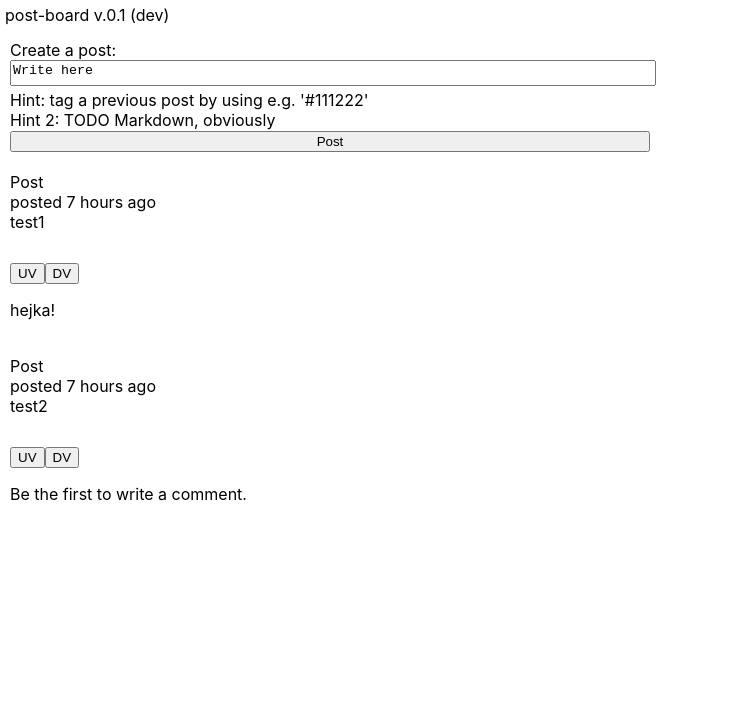
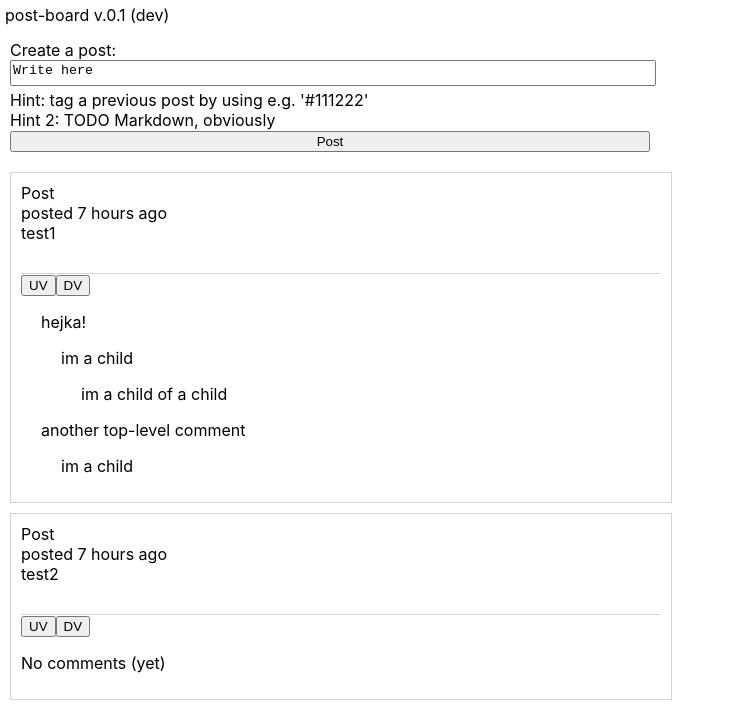
Before and after one commit to kstemp/post-board, a React (Create React App) app in the folder frontend/: page / in a window 1280 px wide. Shown: the top 712 px of the page, without its empty margins (0-729 px from the left). Built offline with nearby package versions, Linux system fonts and the light colour scheme.

Commit message:
Some comment tweaks

```diff
--- a/frontend/src/components/CommentList/CommentList.js
+++ b/frontend/src/components/CommentList/CommentList.js
@@ -8,16 +8,23 @@ type CommentListProps = {
 };
 
 class CommentList extends React.Component<CommentListProps> {
-	render() {
+	// TODO don't wrap every level in another div...
+	renderCommentsForParentID = parentID => {
 		return (
-			<div className={baseClassName}>
-				{this.props.comments ? (
-					this.props.comments.filter(comment => !comment.parentID).map(comment => <p>{comment.text}</p>)
-				) : (
-					<p>Be the first to write a comment.</p>
-				)}
+			<div>
+				{this.props.comments
+					.filter(comment => comment.parentID === parentID)
+					.map(comment => (
+						<div style={{ 'padding-left': 20 }}>
+							<p>{comment.text}</p>
+							{this.renderCommentsForParentID(comment.ID)}
+						</div>
+					))}
 			</div>
 		);
+	};
+	render() {
+		return <div className={baseClassName}>{this.renderCommentsForParentID(null)}</div>;
 	}
 }
 
--- a/frontend/src/components/Post/Post.js
+++ b/frontend/src/components/Post/Post.js
@@ -20,11 +20,11 @@ class Post extends React.Component<PostProps> {
 					<p className={`${baseClassName}__header-date`}>posted 7 hours ago</p>
 				</div>
 				<div className={`${baseClassName}__body`}>{this.props.post.text}</div>
-				<div className={`${baseClassName}__buttons-wrapper`}>
+				<div className={`${baseClassName}__buttons-container`}>
 					<button>UV</button>
 					<button>DV</button>
 				</div>
-				<CommentList comments={this.props.post.comments} />
+				{this.props.post.comments ? <CommentList comments={this.props.post.comments} /> : <p>No comments (yet)</p>}
 			</div>
 		);
 	}
--- a/frontend/src/components/Post/style/Post.scss
+++ b/frontend/src/components/Post/style/Post.scss
@@ -1,6 +1,7 @@
 .post {
 	width: 50%;
-
+	border: 1px solid lightgray;
+	margin: 10px;
 	padding: 10px;
 
 	&__header > p {
@@ -10,6 +11,8 @@
 	&__body {
 		min-height: 50px;
 
+		border-bottom: 1px solid lightgray;
+
 		overflow-wrap: break-word;
 		text-align: justify;
 	}
--- a/frontend/src/entities/reducer.js
+++ b/frontend/src/entities/reducer.js
@@ -5,8 +5,28 @@ const initialState = {
 			text: 'test1',
 			comments: [
 				{
+					ID: 12,
 					parentID: null,
 					text: 'hejka!'
+				},
+				{
+					ID: 13,
+					parentID: 12,
+					text: 'im a child'
+				},
+				{
+					parentID: 13,
+					text: 'im a child of a child'
+				},
+				{
+					ID: 69,
+					parentID: null,
+					text: 'another top-level comment'
+				},
+				{
+					ID: 12222,
+					parentID: 69,
+					text: 'im a child'
 				}
 			]
 		},
```
